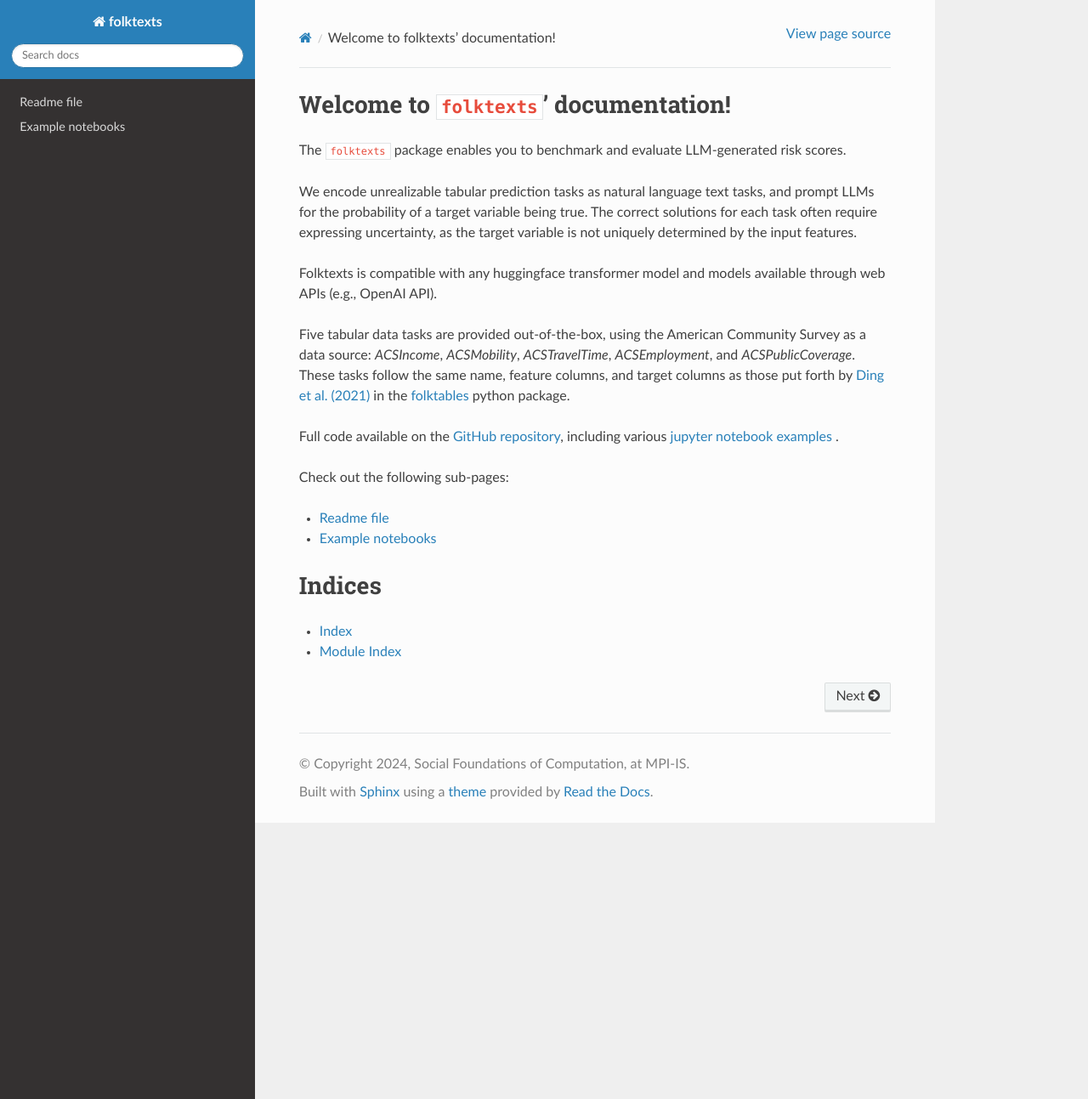
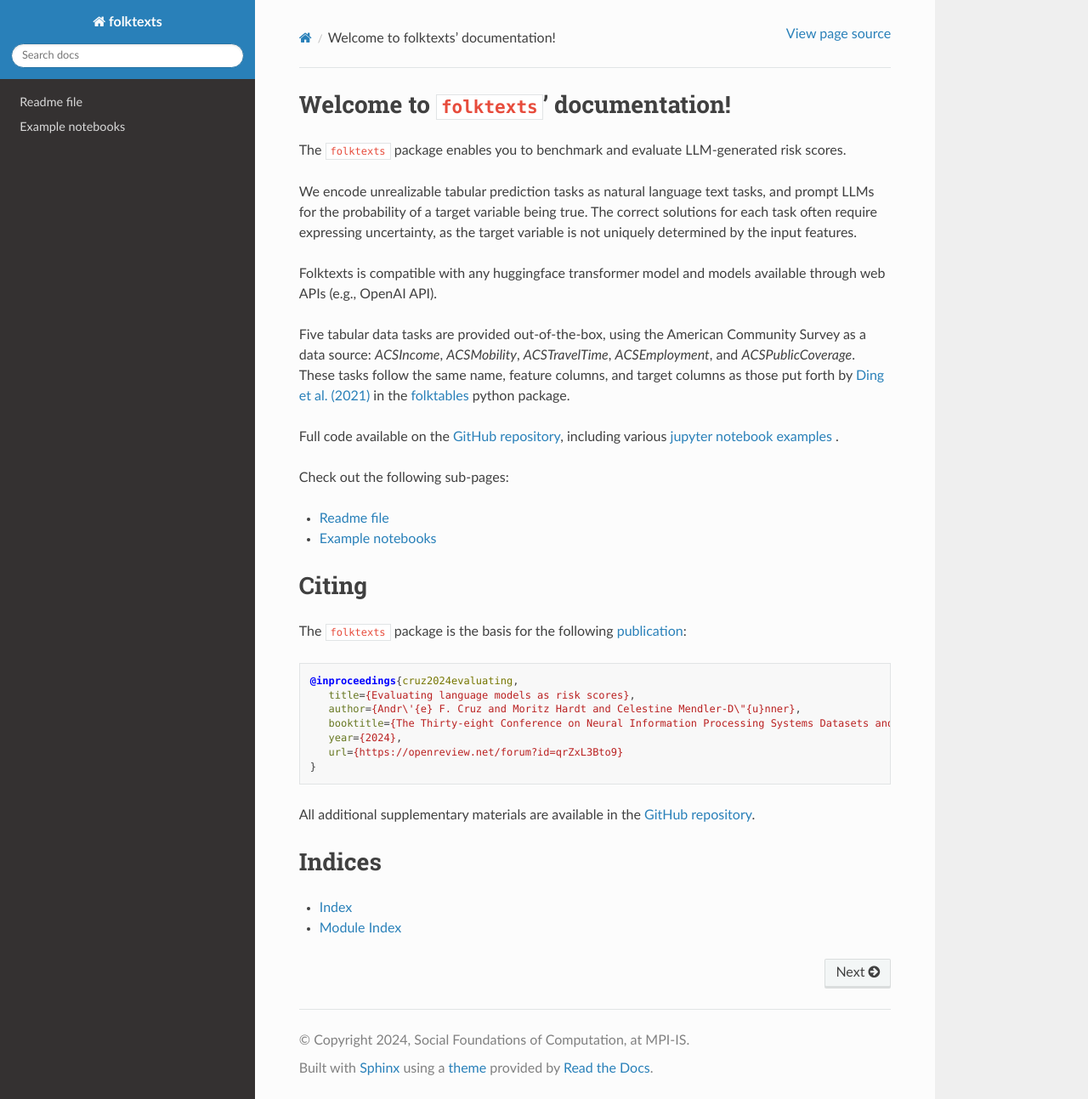
Before and after one commit to socialfoundations/folktexts, a Sphinx documentation site: the page built from docs/index.rst, in a window 1280 px wide and 1293 px high. Shown: the whole window at 85% size. Built offline with Sphinx 7.4.7 and the Read the Docs theme 3.1.0, drawn with Linux system fonts in a browser that asks for light colours; pages that are not in the unit, such as notebooks, are missing from menus.

Commit message:
updated NeurIPS citation

```diff
--- a/docs/index.rst
+++ b/docs/index.rst
@@ -43,6 +43,24 @@ Check out the following sub-pages:
    Example notebooks <notebooks>
 
 
+Citing
+======
+
+The :code:`folktexts` package is the basis for the following `publication`_:
+
+.. code-block:: bib
+
+   @inproceedings{cruz2024evaluating,
+      title={Evaluating language models as risk scores},
+      author={Andr\'{e} F. Cruz and Moritz Hardt and Celestine Mendler-D\"{u}nner},
+      booktitle={The Thirty-eight Conference on Neural Information Processing Systems Datasets and Benchmarks Track},
+      year={2024},
+      url={https://openreview.net/forum?id=qrZxL3Bto9}
+   }
+
+All additional supplementary materials are available in the `GitHub repository`_.
+
+
 Indices
 =======
 
@@ -50,6 +68,7 @@ Indices
 * :ref:`modindex`
 
 
+.. _publication: https://arxiv.org/abs/2407.14614
 .. _folktables: https://github.com/socialfoundations/folktables
 .. _Ding et al. (2021): https://arxiv.org/abs/2108.04884
 .. _GitHub repository: https://github.com/socialfoundations/folktexts
```
Also changed, not shown: README.md (+4 -5 lines).
